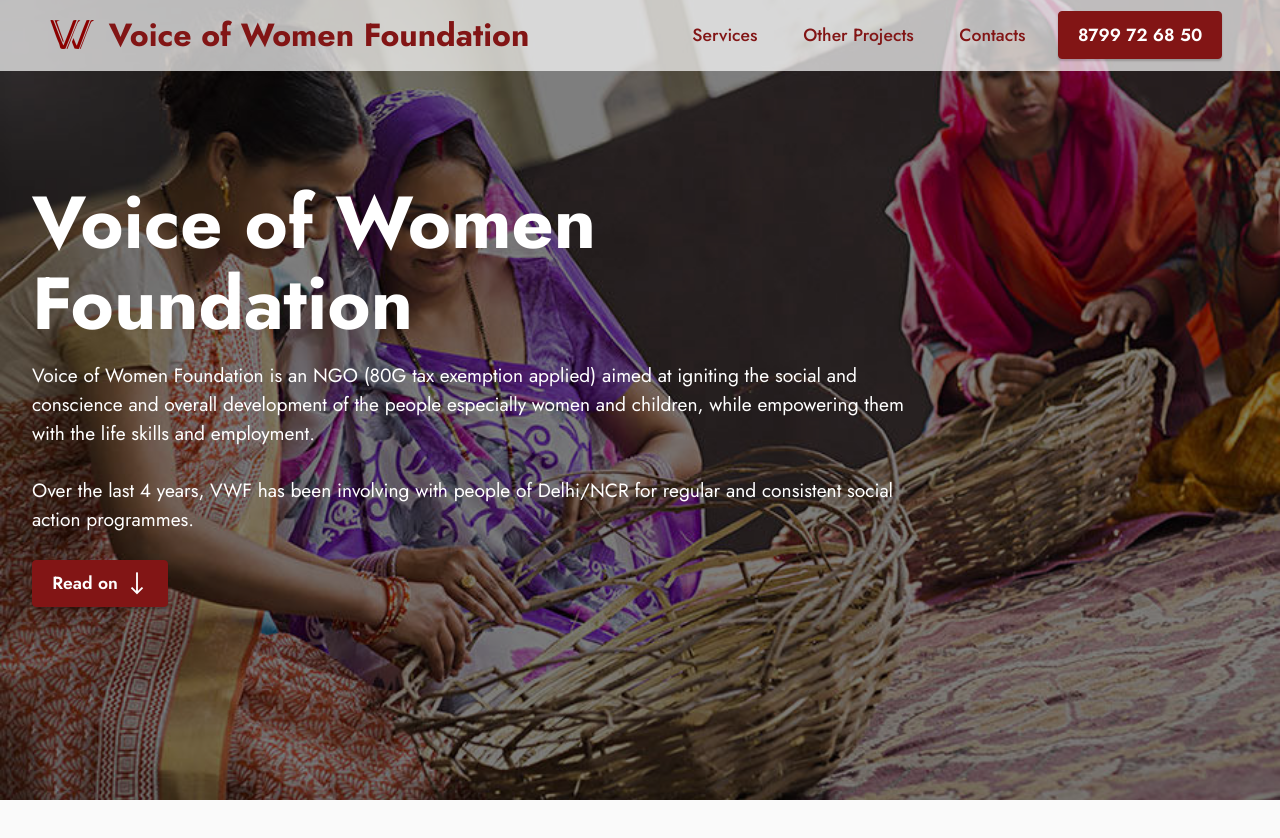
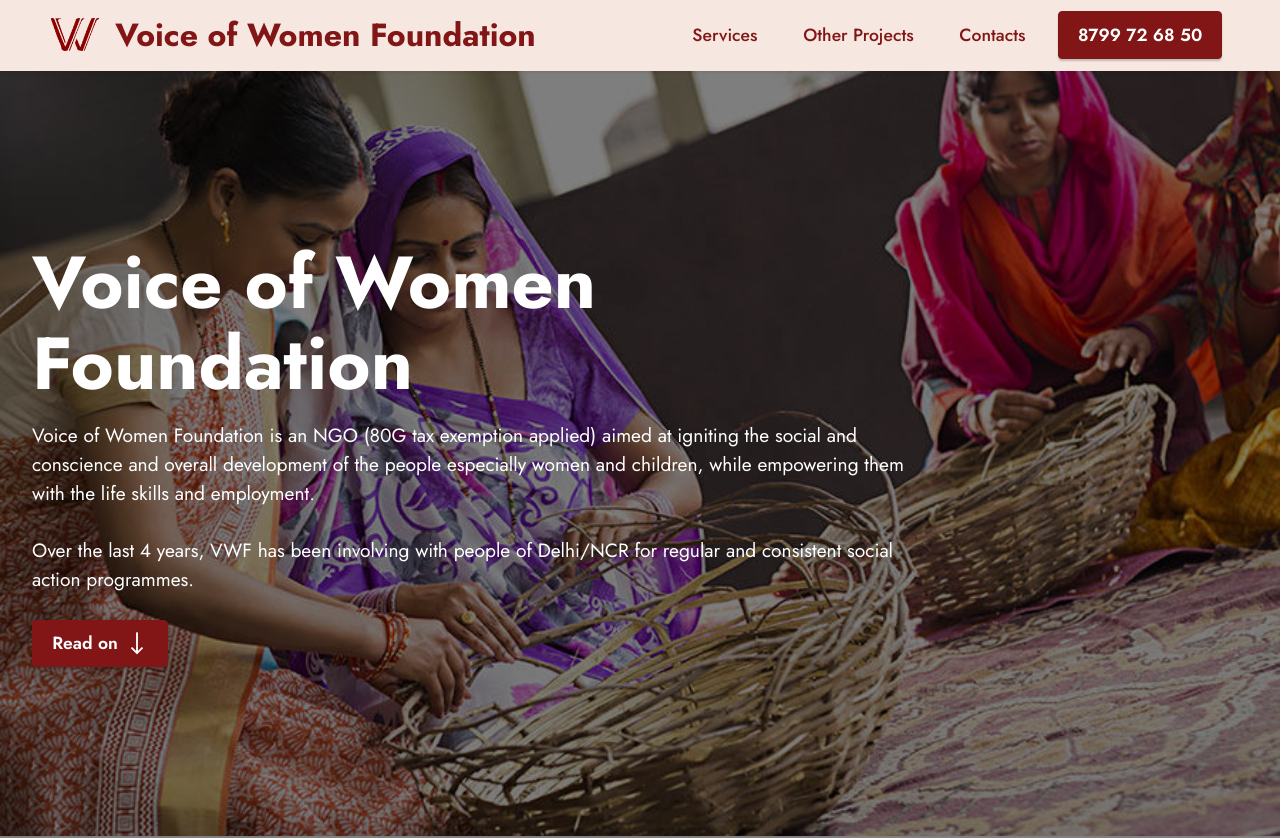
Before and after one commit to acs9/vow, a plain HTML site: page index.html in a window 1280 px wide. Shown: the top 838 px of the page. Drawn offline with Linux system fonts and the light colour scheme; files whose address does not match are found by name.

Commit message:
header update

```diff
--- a/assets/mobirise/css/mbr-additional.css
+++ b/assets/mobirise/css/mbr-additional.css
@@ -960,6 +960,8 @@ a {
 .cid-t5rVKf9OsN {
   z-index: 1000;
   width: 100%;
+  position: relative;
+  min-height: 60px;
 }
 .cid-t5rVKf9OsN nav.navbar {
   position: fixed;
@@ -1025,7 +1027,7 @@ a {
 }
 .cid-t5rVKf9OsN .dropdown-menu,
 .cid-t5rVKf9OsN .navbar.opened {
-  background: #ffffff !important;
+  background: #f6e8e1 !important;
 }
 .cid-t5rVKf9OsN .nav-item:focus,
 .cid-t5rVKf9OsN .nav-link:focus {
@@ -1059,7 +1061,8 @@ a {
   min-height: 70px;
   transition: all .3s;
   border-bottom: 1px solid transparent;
-  background: rgba(255, 255, 255, 0.7);
+  box-shadow: 0 1px 3px 0 rgba(0, 0, 0, 0.1);
+  background: #f6e8e1;
 }
 .cid-t5rVKf9OsN .navbar.opened {
   transition: all .3s;
@@ -1085,7 +1088,7 @@ a {
 }
 @media (min-width: 992px) {
   .cid-t5rVKf9OsN .navbar.collapsed.opened:not(.navbar-short) .navbar-collapse {
-    max-height: calc(98.5vh - 3rem);
+    max-height: calc(98.5vh - 3.4rem);
   }
 }
 .cid-t5rVKf9OsN .navbar.collapsed .dropdown-menu .dropdown-submenu {
@@ -1204,7 +1207,7 @@ a {
   padding: 0.667em 1.667em;
 }
 .cid-t5rVKf9OsN .navbar.navbar-expand-lg .dropdown .dropdown-menu {
-  background: #ffffff;
+  background: #f6e8e1;
 }
 .cid-t5rVKf9OsN .navbar.navbar-expand-lg .dropdown .dropdown-menu .dropdown-submenu {
   margin: 0;
--- a/index.html
+++ b/index.html
@@ -34,7 +34,7 @@
             <div class="navbar-brand">
                 <span class="navbar-logo">
 
-                        <img src="assets/images/vow-logo.fw-96x96.png" alt="" style="height: 3rem;">
+                        <img src="assets/images/vow-logo.fw-96x96.png" alt="" style="height: 3.4rem;">
 
                 </span>
                 <span class="navbar-caption-wrap"><a class="navbar-caption text-secondary text-primary display-5" href="index.html">Voice of Women Foundation</a></span>
@@ -60,7 +60,7 @@
     </nav>
 </section>
 
-<section class="engine"><a href="https://mobirise.info/z">best html templates</a></section><section class="header2 cid-t5rXmr1j2z mbr-fullscreen mbr-parallax-background" id="header2-a">
+<section class="engine"><a href="https://mobirise.info/c">web builder</a></section><section class="header2 cid-t5rXmr1j2z mbr-fullscreen mbr-parallax-background" id="header2-a">
 
 
 
```
Also changed, not shown: 1 other file.
